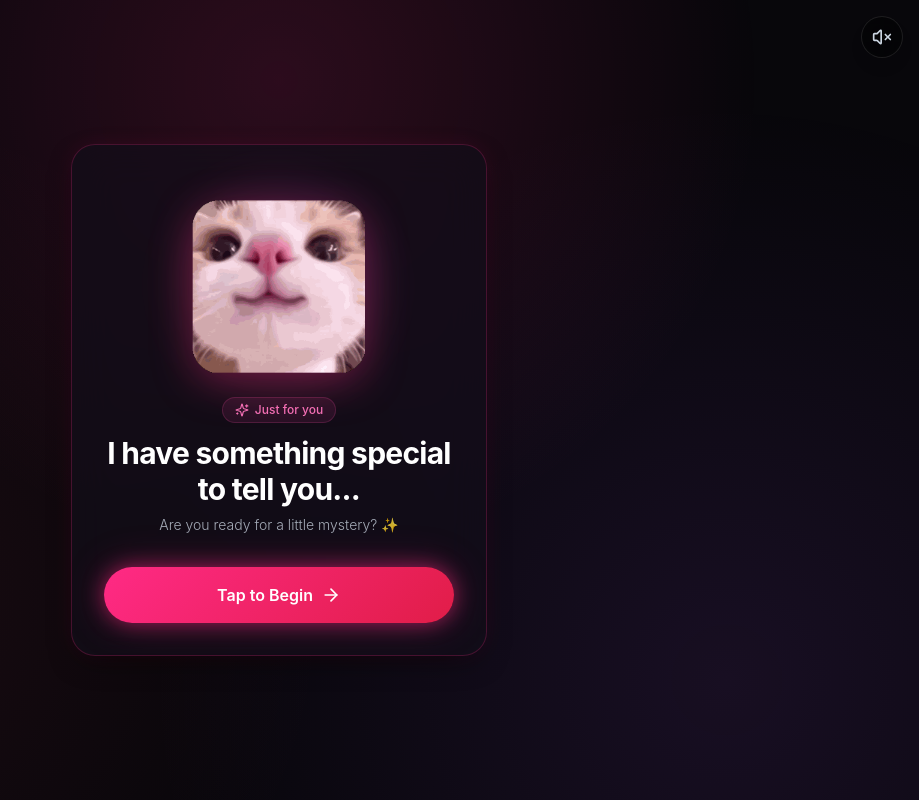
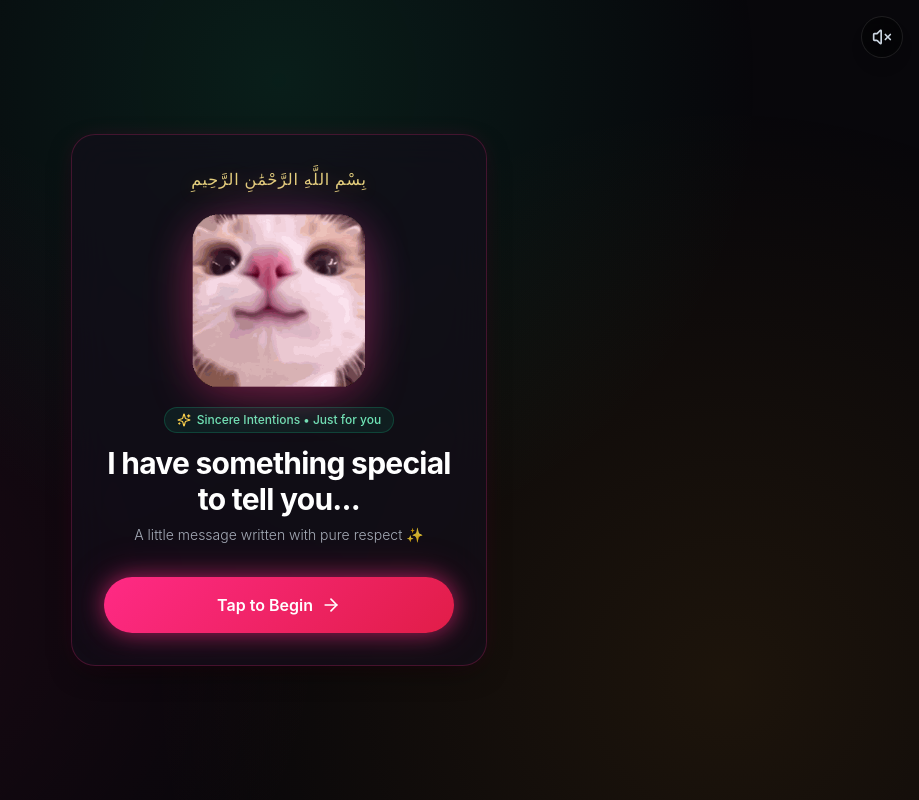
Before and after one commit to babayaz0v22/special-proposal, a Next.js app: page / in a window 1280 px wide. Shown: the whole page, without its empty margins (361-1280 px from the left). Built offline with nearby package versions, Linux system fonts and the light colour scheme.

Commit message:
feat: add subtle Muslim style adab, calligraphy, and emerald-gold accents

```diff
--- a/src/app/globals.css
+++ b/src/app/globals.css
@@ -22,16 +22,16 @@ body {
   min-height: 100vh;
 }
 
-/* Ambient luxury background glow */
+/* Ambient luxury background glow with subtle emerald & warm gold */
 .ambient-glow {
   position: fixed;
   inset: 0;
   pointer-events: none;
   z-index: 0;
   background:
-    radial-gradient(circle at 50% 10%, rgba(255, 42, 133, 0.15) 0%, transparent 50%),
-    radial-gradient(circle at 85% 85%, rgba(168, 85, 247, 0.1) 0%, transparent 45%),
-    radial-gradient(circle at 15% 75%, rgba(244, 63, 94, 0.08) 0%, transparent 40%);
+    radial-gradient(circle at 50% 10%, rgba(16, 185, 129, 0.13) 0%, transparent 50%),
+    radial-gradient(circle at 85% 85%, rgba(245, 158, 11, 0.09) 0%, transparent 45%),
+    radial-gradient(circle at 15% 75%, rgba(255, 42, 133, 0.08) 0%, transparent 40%);
 }
 
 /* Frosted glass luxury card */
--- a/src/app/layout.tsx
+++ b/src/app/layout.tsx
@@ -29,7 +29,7 @@ export default function RootLayout({
 }) {
   return (
     <html lang="en" className="dark">
-      <body className="min-h-screen bg-background text-foreground antialiased selection:bg-pink-500/30 selection:text-pink-200">
+      <body className="min-h-screen bg-background text-foreground antialiased selection:bg-emerald-500/30 selection:text-emerald-200">
         <div className="ambient-glow" />
         <main className="relative z-10 flex min-h-screen flex-col items-center justify-center">
           {children}
--- a/src/components/StepFlow.tsx
+++ b/src/components/StepFlow.tsx
@@ -246,17 +246,24 @@ export const StepFlow: React.FC<StepFlowProps> = ({ initialToken = "" }) => {
             exit="exit"
             className="w-full glass-card rounded-3xl p-6 sm:p-8 text-center"
           >
+            {/* Elegant Bismillah Header */}
+            <div className="mb-2">
+              <span className="text-sm sm:text-base font-serif text-amber-200/90 tracking-wider select-none drop-shadow-[0_2px_8px_rgba(245,158,11,0.2)]">
+                بِسْمِ اللَّهِ الرَّحْمَٰنِ الرَّحِيمِ
+              </span>
+            </div>
+
             <CatVisual type="intro" />
 
-            <div className="mt-4 mb-8">
-              <span className="inline-flex items-center gap-1.5 px-3 py-1 rounded-full text-xs font-medium bg-pink-500/10 text-pink-400 border border-pink-500/20 mb-3">
-                <Sparkles className="w-3.5 h-3.5" /> Just for you
+            <div className="mt-3 mb-8">
+              <span className="inline-flex items-center gap-1.5 px-3 py-1 rounded-full text-xs font-medium bg-emerald-500/10 text-emerald-300 border border-emerald-500/25 mb-3">
+                <Sparkles className="w-3.5 h-3.5 text-amber-300" /> Sincere Intentions • Just for you
               </span>
               <h1 className="text-2xl sm:text-3xl font-bold tracking-tight text-white mb-2 leading-snug">
                 I have something special to tell you...
               </h1>
               <p className="text-sm text-slate-300/80 font-light">
-                Are you ready for a little mystery? ✨
+                A little message written with pure respect ✨
               </p>
             </div>
 
@@ -283,8 +290,8 @@ export const StepFlow: React.FC<StepFlowProps> = ({ initialToken = "" }) => {
             <CatVisual type="trust" />
 
             <div className="mt-3 mb-6">
-              <p className="text-xs uppercase tracking-widest text-pink-400 font-medium mb-1">
-                Be honest with me...
+              <p className="text-xs uppercase tracking-widest text-emerald-400 font-medium mb-1">
+                A sincere question...
               </p>
               <h2 className="text-2xl sm:text-3xl font-bold text-white tracking-tight">
                 Do you trust me? 🥺
@@ -309,10 +316,10 @@ export const StepFlow: React.FC<StepFlowProps> = ({ initialToken = "" }) => {
               {/* YES BUTTON */}
               <button
                 onClick={handleTrustYes}
-                className="py-3.5 px-7 btn-neon text-sm sm:text-base font-semibold shadow-lg shadow-pink-500/30 flex items-center gap-1.5 cursor-pointer"
+                className="py-3.5 px-7 btn-neon text-sm sm:text-base font-semibold shadow-lg shadow-pink-500/30 flex items-center gap-2 cursor-pointer"
               >
-                <Heart className="w-4 h-4 fill-white" />
                 <span>Yes, I do</span>
+                <span className="text-base">🤍</span>
               </button>
 
               {/* RUNAWAY "NO" BUTTON */}
@@ -354,9 +361,9 @@ export const StepFlow: React.FC<StepFlowProps> = ({ initialToken = "" }) => {
                   And since you&apos;re studying <strong className="text-pink-300 font-medium">English Philology</strong>, it only made sense to write this in English! 🎓✨
                 </p>
                 <p>
-                  I really wanted a chance to properly introduce myself and say hello. As for where I first saw you, how I found you, and why it&apos;s you... well, let&apos;s keep that as a sweet little secret for now 🤫
+                  I really wanted a chance to properly introduce myself and say hello with genuine and pure intentions. As for where I first saw you, how I found you, and why it&apos;s you... well, let&apos;s keep that as a sweet little secret for now 🤫
                 </p>
-                <div className="p-2.5 sm:p-3 rounded-xl bg-pink-500/10 border border-pink-500/20 text-xs text-pink-200 mt-2">
+                <div className="p-2.5 sm:p-3 rounded-xl bg-emerald-500/10 border border-emerald-500/25 text-xs text-emerald-200 mt-2">
                   🛡️ <strong>Peace of mind:</strong> If your answer is no, I completely understand and respect it, and I promise I will never bother you again. Zero obligations!
                 </div>
               </div>
@@ -385,8 +392,8 @@ export const StepFlow: React.FC<StepFlowProps> = ({ initialToken = "" }) => {
             <CatVisual type="status" />
 
             <div className="mt-3 mb-6">
-              <span className="inline-block text-xs uppercase tracking-widest text-pink-400 font-medium mb-1">
-                A quick question
+              <span className="inline-block text-xs uppercase tracking-widest text-emerald-400 font-medium mb-1">
+                With full respect
               </span>
               <h2 className="text-2xl sm:text-3xl font-bold text-white tracking-tight">
                 Is your heart taken?
@@ -414,8 +421,8 @@ export const StepFlow: React.FC<StepFlowProps> = ({ initialToken = "" }) => {
                 onClick={() => handleStatusChoice("free")}
                 className="w-full py-4 px-6 btn-neon flex items-center justify-center gap-2 text-base font-semibold cursor-pointer group shadow-lg shadow-pink-500/25"
               >
-                <Heart className="w-5 h-5 fill-white transition-transform group-hover:scale-110" />
                 <span>No, my heart is free ✨</span>
+                <span className="text-base">🤍</span>
               </button>
 
               <div className="relative min-h-[52px] flex items-center justify-center">
@@ -449,13 +456,13 @@ export const StepFlow: React.FC<StepFlowProps> = ({ initialToken = "" }) => {
 
             <div className="mt-3 mb-6">
               <h2 className="text-2xl sm:text-3xl font-bold text-white mb-3">
-                Wonderful news! 🥰
+                Alhamdulillah! 🤍
               </h2>
-              <div className="bg-gradient-to-b from-white/[0.05] via-pink-500/[0.03] to-transparent p-4 sm:p-5 rounded-2xl border border-pink-500/20 text-left shadow-inner">
+              <div className="bg-gradient-to-b from-white/[0.05] via-emerald-500/[0.04] to-transparent p-4 sm:p-5 rounded-2xl border border-emerald-500/25 text-left shadow-inner">
                 <p className="text-sm sm:text-[15px] text-slate-100 leading-relaxed font-normal">
-                  I want to let you know that my intentions toward you are sincere and serious. If you don&apos;t mind, my mother would love to visit your home with good intentions.
+                  I want to let you know that my intentions toward you are sincere, serious, and halal. If you don&apos;t mind, my mother would love to visit your home with good intentions to meet your family and follow our beautiful traditions.
                 </p>
-                <div className="mt-3 pt-3 border-t border-white/10 text-xs sm:text-[13px] text-pink-300/90 flex items-center gap-2 font-light">
+                <div className="mt-3 pt-3 border-t border-white/10 text-xs sm:text-[13px] text-emerald-300/90 flex items-center gap-2 font-light">
                   <span>🌸</span>
                   <span>Doing things respectfully and with proper tradition is always the best way.</span>
                 </div>
@@ -550,12 +557,12 @@ export const StepFlow: React.FC<StepFlowProps> = ({ initialToken = "" }) => {
                 I understand... 🤍
               </h2>
               <p className="text-sm sm:text-base text-slate-200/90 leading-relaxed font-light bg-white/[0.03] p-4 rounded-2xl border border-white/5">
-                Thank you so much for your honesty! Wishing you genuine happiness from the bottom of my heart ✨
+                Thank you so much for your honesty! Wishing you genuine happiness, barakah, and ease in everything you do ✨
               </p>
             </div>
 
             <div className="mt-6 flex items-center justify-center gap-2 text-xs text-slate-400">
-              <ShieldCheck className="w-4 h-4 text-pink-400/80" />
+              <ShieldCheck className="w-4 h-4 text-emerald-400/80" />
               <span>Your response has been received with sincere respect</span>
             </div>
           </motion.div>
@@ -573,12 +580,12 @@ export const StepFlow: React.FC<StepFlowProps> = ({ initialToken = "" }) => {
           >
             <ConfettiBlast />
 
-            {/* Glowing heartbeat icon */}
+            {/* Glowing heart icon */}
             <div className="mx-auto my-2 flex items-center justify-center">
               <div className="relative">
-                <div className="absolute inset-0 bg-pink-500/40 rounded-full blur-2xl animate-pulse" />
-                <div className="relative w-16 h-16 rounded-full bg-gradient-to-tr from-pink-500 to-rose-600 flex items-center justify-center shadow-lg shadow-pink-500/50 animate-heart-pulse">
-                  <Heart className="w-9 h-9 fill-white text-white" />
+                <div className="absolute inset-0 bg-emerald-500/30 rounded-full blur-2xl animate-pulse" />
+                <div className="relative w-16 h-16 rounded-full bg-gradient-to-tr from-emerald-500 via-teal-600 to-amber-500 flex items-center justify-center shadow-lg shadow-emerald-500/40">
+                  <span className="text-3xl">🤍</span>
                 </div>
               </div>
             </div>
@@ -586,17 +593,17 @@ export const StepFlow: React.FC<StepFlowProps> = ({ initialToken = "" }) => {
             <CatVisual type="celebrate" />
 
             <div className="mt-4 space-y-2">
-              <h2 className="text-2xl sm:text-3xl font-extrabold text-transparent bg-clip-text bg-gradient-to-r from-pink-300 via-rose-300 to-pink-400">
-                You made my day! 🎉
+              <h2 className="text-2xl sm:text-3xl font-extrabold text-transparent bg-clip-text bg-gradient-to-r from-emerald-300 via-teal-200 to-amber-300">
+                Alhamdulillah! 🎉
               </h2>
-              <p className="text-sm sm:text-base text-slate-200 leading-relaxed font-normal bg-pink-500/10 border border-pink-500/20 p-4 rounded-2xl">
-                Thank you so much! I&apos;ll be in touch soon ✨
+              <p className="text-sm sm:text-base text-slate-200 leading-relaxed font-normal bg-emerald-500/10 border border-emerald-500/20 p-4 rounded-2xl">
+                Thank you so much! Insha&apos;Allah, I&apos;ll be in touch soon ✨
               </p>
             </div>
 
-            <div className="mt-6 pt-4 border-t border-white/10 flex items-center justify-center gap-2 text-xs sm:text-sm text-pink-300/90 font-light">
-              <Sparkles className="w-4 h-4 text-pink-400" />
-              <span>With sincere respect, Nodirbek 🌸</span>
+            <div className="mt-6 pt-4 border-t border-white/10 flex items-center justify-center gap-2 text-xs sm:text-sm text-emerald-300/90 font-light">
+              <Sparkles className="w-4 h-4 text-amber-300" />
+              <span>With sincere respect &amp; du&apos;as, Nodirbek 🌸</span>
             </div>
           </motion.div>
         )}
```
